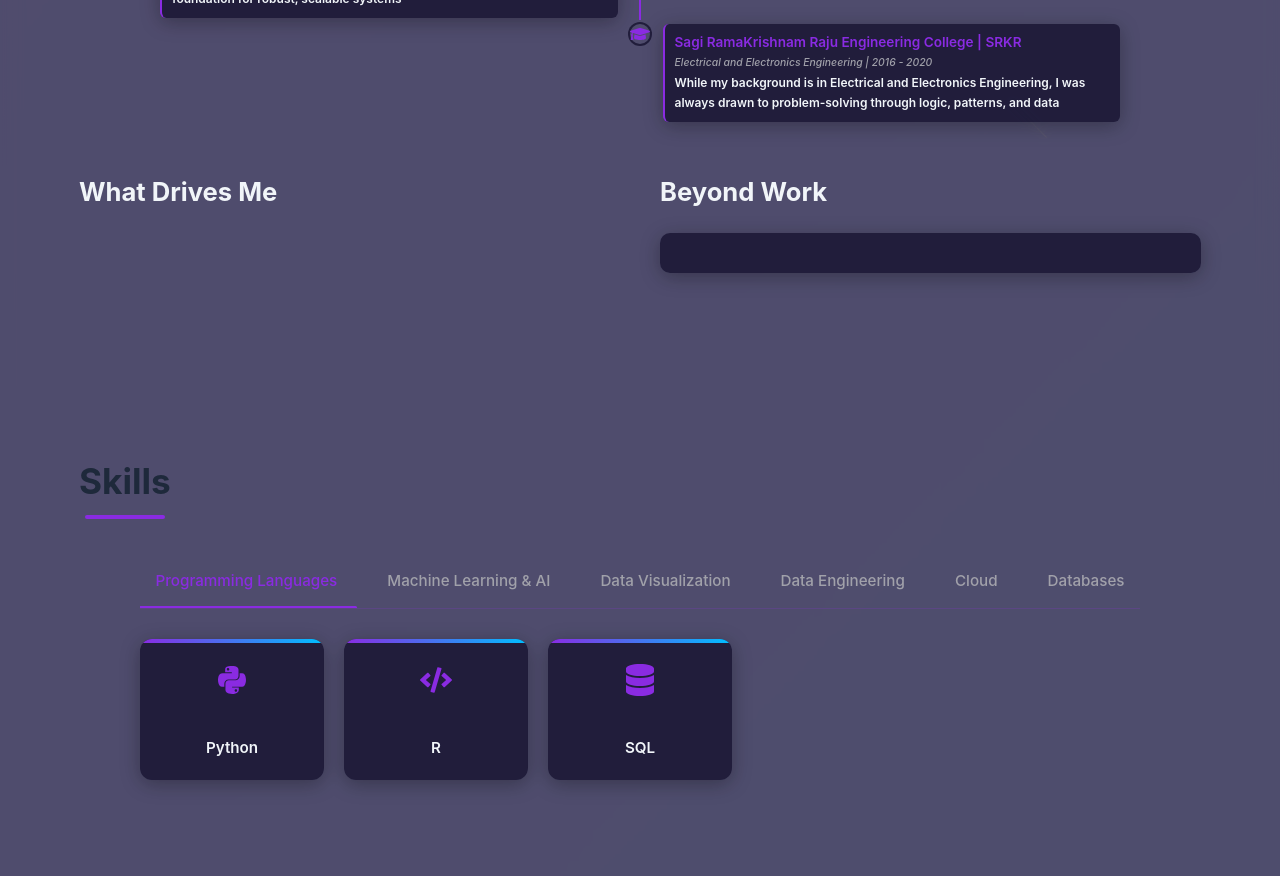
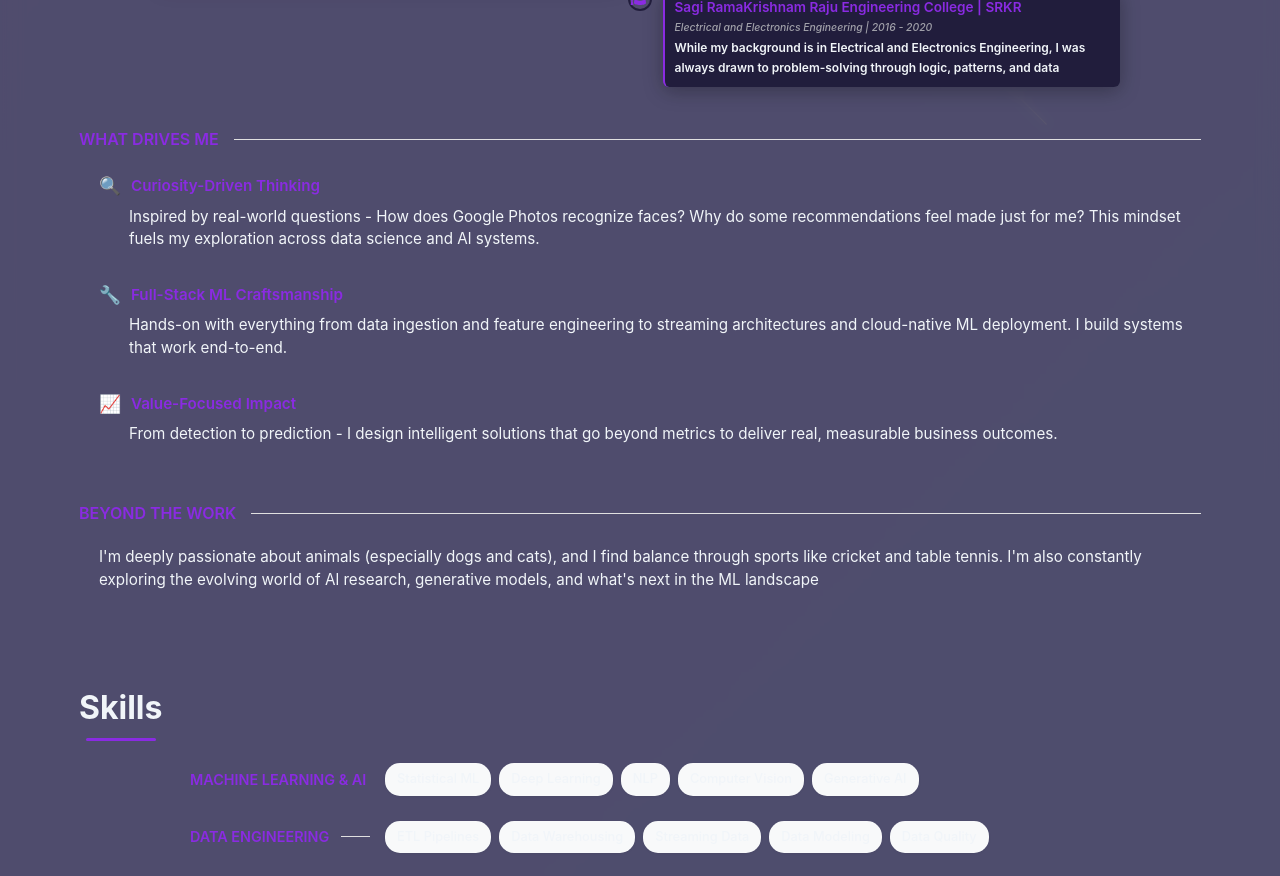
Before and after one commit to kasimajji/portifolio-website, a React (Create React App) app: page / in a window 1280 px wide. Shown: the part 1900-2776 px from the top of the page. Built offline with nearby package versions, Linux system fonts and the light colour scheme.

Commit message:
updated Ui in skills section

```diff
--- a/src/components/sections/About.js
+++ b/src/components/sections/About.js
@@ -123,31 +123,58 @@ const About = ({ profileData }) => {
           </VerticalTimeline>
         </JourneySection>
 
-        {/* Two-column layout for What Drives Me and Beyond Work */}
-        <AboutBottomSections>
-          <DrivesMeSection>
-            <h3>What Drives Me</h3>
-            <DrivesContent>
-              {profileData?.drivesMe?.split('\n\n').map((item, index) => {
-                const parts = item.split('\n');
-                const title = parts[0];
-                const description = parts.slice(1).join('\n');
+        {/* What Drives Me section with vertical line and content */}
+        <WhatDrivesMeSection>
+          <SectionHeading>
+            <h3>WHAT DRIVES ME</h3>
+            <VerticalLine />
+          </SectionHeading>
+
+          <DrivesContent>
+            {profileData?.whatDrivesMe?.split('\n').map((item, index) => {
+              // Check if the item contains a colon to separate title and description
+              const colonIndex = item.indexOf(':');
+              if (colonIndex !== -1) {
+                const title = item.substring(0, colonIndex).trim();
+                const description = item.substring(colonIndex + 1).trim();
+
+                // Determine which emoji to use based on the title
+                let emoji = '🔍'; // Default emoji
+                if (title.toLowerCase().includes('curiosity')) {
+                  emoji = '🔍';
+                } else if (title.toLowerCase().includes('full-stack')) {
+                  emoji = '🔧';
+                } else if (title.toLowerCase().includes('value')) {
+                  emoji = '📈';
+                }
 
                 return (
                   <DriveItem key={index}>
-                    <h4>{title}</h4>
-                    <p>{description}</p>
+                    <DriveItemTitle>
+                      <span className="emoji">{emoji}</span> <span className="title">{title}</span>
+                    </DriveItemTitle>
+                    <DriveItemDescription>{description}</DriveItemDescription>
                   </DriveItem>
                 );
-              })}
-            </DrivesContent>
-          </DrivesMeSection>
+              }
+              return null; // Skip items without a colon
+            }).filter(Boolean)}
+          </DrivesContent>
+        </WhatDrivesMeSection>
 
-          <BeyondSection>
-            <h3>Beyond Work</h3>
-            <p>{profileData?.beyondWork}</p>
-          </BeyondSection>
-        </AboutBottomSections>
+        {/* Beyond The Work section with vertical line */}
+        <BeyondWorkSection>
+          <SectionHeading>
+            <h3>BEYOND THE WORK</h3>
+            <VerticalLine />
+          </SectionHeading>
+
+          <BeyondContent>
+            {profileData?.beyondTheWork?.split('\n').map((paragraph, index) => (
+              <p key={index}>{paragraph}</p>
+            ))}
+          </BeyondContent>
+        </BeyondWorkSection>
       </div>
     </AboutSection>
   );
@@ -155,7 +182,7 @@ const About = ({ profileData }) => {
 
 // Styled Components
 const AboutSection = styled.section`
-  padding: 100px 0;
+  padding: 60px 0 40px; /* Reduced padding to make it more compact */
   background-color: var(--section-bg);
 `;
 
@@ -163,7 +190,7 @@ const SectionTitle = styled.h2`
   font-size: 2.2rem;
   font-weight: 700;
   text-align: center;
-  margin-bottom: 10px;
+  margin-bottom: 5px; /* Reduced from 10px to 5px */
   position: relative;
   display: inline-block;
   color: var(--text-color);
@@ -171,11 +198,11 @@ const SectionTitle = styled.h2`
   &::after {
     content: '';
     position: absolute;
-    bottom: -6px;
+    bottom: -4px; /* Reduced from -6px to -4px */
     left: 50%;
     transform: translateX(-50%);
     width: 80px;
-    height: 4px;
+    height: 3px; /* Reduced from 4px to 3px */
     background-color: var(--primary-color);
     border-radius: 2px;
   }
@@ -184,8 +211,9 @@ const SectionTitle = styled.h2`
 const AboutContent = styled.div`
   display: flex;
   justify-content: space-between;
-  align-items: flex-start; /* Align to top instead of center */
+  align-items: center; /* Changed from flex-start to center to align video with text */
   gap: 20px;
+  margin-top: 10px; /* Added margin-top to reduce space from title */
   margin-bottom: 20px;
 
   @media (max-width: 992px) {
@@ -209,7 +237,7 @@ const IntroVideo = styled.iframe`
   border-radius: 15px;
   border: none;
   box-shadow: var(--card-shadow);
-  margin-top: 30px; /* Add top margin to move it down */
+  margin-top: 35px; /* Reduced from 50px to 35px */
 `;
 
 const IntroVideoPlaceholder = styled.div`
@@ -222,7 +250,7 @@ const IntroVideoPlaceholder = styled.div`
   justify-content: center;
   color: var(--primary-color);
   border: 2px dashed var(--primary-color);
-  margin-top: 30px; /* Add top margin to move it down */
+  margin-top: 35px; /* Reduced from 50px to 35px */
 
   i {
     font-size: 3rem;
@@ -235,6 +263,7 @@ const AboutText = styled.div`
   max-width: 55%;
   text-align: left;
   padding-left: 20px;
+  padding-right: 0; /* Remove any right padding to eliminate crossed space */
   color: var(--text-color);
 
   p {
@@ -250,6 +279,7 @@ const AboutText = styled.div`
     font-weight: 600;
     display: block;
     margin-bottom: 12px;
+    max-width: 100%; /* Ensure title doesn't overflow */
   }
 
   .highlight-word {
@@ -422,73 +452,87 @@ const TimelineContent = styled.div`
 
 `;
 
-const AboutBottomSections = styled.div`
+// What Drives Me section styling
+const WhatDrivesMeSection = styled.div`
+  margin-top: 40px;
   display: flex;
-  gap: 40px;
-  margin-top: 50px;
+  flex-direction: column;
+  color: var(--text-color);
+`;
 
-  @media (max-width: 992px) {
-    flex-direction: column;
+const SectionHeading = styled.div`
+  display: flex;
+  align-items: center;
+  margin-bottom: 20px;
+
+  h3 {
+    font-size: 1rem;
+    font-weight: 600;
+    color: var(--primary-color);
+    margin-right: 15px;
+    white-space: nowrap;
   }
 `;
 
-const DrivesMeSection = styled.div`
-  flex: 1;
-  color: var(--text-color);
-
-  h3 {
-    font-size: 1.6rem;
-    text-align: left;
-    margin-bottom: 20px;
-    color: var(--text-color);
-  }
+const VerticalLine = styled.div`
+  flex-grow: 1;
+  height: 1px;
+  background-color: #e0e0e0;
 `;
 
 const DrivesContent = styled.div`
   display: flex;
   flex-direction: column;
-  gap: 20px;
+  gap: 15px;
+  padding-left: 20px;
 `;
 
 const DriveItem = styled.div`
-  background-color: var(--card-bg);
-  padding: 20px;
-  border-radius: 10px;
-  box-shadow: var(--card-shadow);
-  transition: transform 0.3s ease;
+  display: flex;
+  flex-direction: column;
+  gap: 5px;
+  padding-bottom: 15px;
+`;
+
+const DriveItemTitle = styled.div`
+  display: flex;
+  align-items: center;
+  font-weight: 600;
   color: var(--text-color);
 
-  &:hover {
-    transform: translateY(-5px);
+  .emoji {
+    margin-right: 10px;
+    font-size: 1.1rem;
   }
 
-  h4 {
+  .title {
     color: var(--primary-color);
-    margin-bottom: 15px;
-  }
-
-  p {
-    color: var(--text-color);
   }
 `;
 
-const BeyondSection = styled.div`
-  flex: 1;
+const DriveItemDescription = styled.p`
+  margin: 0;
+  padding-left: 30px;
   color: var(--text-color);
+  line-height: 1.5;
+  font-size: 0.95rem;
+`;
 
-  h3 {
-    font-size: 1.6rem;
-    text-align: left;
-    margin-bottom: 20px;
-    color: var(--text-color);
-  }
+// Beyond Work section styling
+const BeyondWorkSection = styled.div`
+  margin-top: 40px;
+  display: flex;
+  flex-direction: column;
+  color: var(--text-color);
+`;
+
+const BeyondContent = styled.div`
+  padding-left: 20px;
 
   p {
-    background-color: var(--card-bg);
-    padding: 20px;
-    border-radius: 10px;
-    box-shadow: var(--card-shadow);
-    line-height: 1.8;
+    margin: 0 0 10px 0;
+    line-height: 1.5;
+    font-size: 0.95rem;
     color: var(--text-color);
   }
 `;
--- a/src/components/sections/Projects.js
+++ b/src/components/sections/Projects.js
@@ -151,15 +151,15 @@ const Projects = ({ projectsData }) => {
 
 // Styled Components
 const ProjectsSection = styled.section`
-  padding: 100px 0;
+  padding: 40px 0;
   background-color: var(--background-color);
 `;
 
 const SectionTitle = styled.h2`
-  font-size: 2.2rem;
+  font-size: 2rem;
   font-weight: 700;
   text-align: center;
-  margin-bottom: 50px;
+  margin-bottom: 30px;
   position: relative;
   display: inline-block;
 
--- a/src/components/sections/Skills.js
+++ b/src/components/sections/Skills.js
@@ -1,103 +1,31 @@
-import React, { useState } from 'react';
+import React from 'react';
 import styled from 'styled-components';
 import { motion } from 'framer-motion';
-import {
-  FaPython, FaJava, FaJs, FaHtml5, FaCss3Alt, FaDatabase,
-  FaCode, FaBrain, FaFire, FaCogs, FaNetworkWired, FaTable,
-  FaCalculator, FaChartLine, FaChartBar, FaChartPie, FaChartArea,
-  FaBolt, FaServer, FaAws, FaMicrosoft, FaGoogle
-} from 'react-icons/fa';
 
 const Skills = ({ skillsData }) => {
   const skills = skillsData?.Skills?.[0] || {};
-  const [activeCategory, setActiveCategory] = useState(Object.keys(skills)[0] || '');
-
-  // Helper function to get appropriate icon for each skill
-  const getSkillIcon = (skill) => {
-    const skillIconMap = {
-      // Programming Languages
-      'Python': <FaPython />,
-      'R': <FaCode />,
-      'SQL': <FaDatabase />,
-      'Java': <FaJava />,
-      'JavaScript': <FaJs />,
-      'HTML': <FaHtml5 />,
-      'CSS': <FaCss3Alt />,
-
-      // Machine Learning
-      'TensorFlow': <FaBrain />,
-      'PyTorch': <FaFire />,
-      'Scikit-learn': <FaCogs />,
-      'Keras': <FaNetworkWired />,
-
-      // Data Analysis
-      'Pandas': <FaTable />,
-      'NumPy': <FaCalculator />,
-      'Matplotlib': <FaChartLine />,
-      'Seaborn': <FaChartBar />,
-      'Tableau': <FaChartPie />,
-      'Power BI': <FaChartArea />,
-
-      // Big Data
-      'Hadoop': <FaDatabase />,
-      'Spark': <FaBolt />,
-      'Hive': <FaServer />,
-
-      // Cloud
-      'AWS': <FaAws />,
-      'Azure': <FaMicrosoft />,
-      'GCP': <FaGoogle />,
-
-      // Default
-      'default': <FaCode />
-    };
-
-    // Check for partial matches
-    for (const [key, value] of Object.entries(skillIconMap)) {
-      if (skill.includes(key)) {
-        return value;
-      }
-    }
-
-    return skillIconMap.default;
-  };
 
   return (
     <SkillsSection id="skills">
       <div className="container">
         <SectionTitle>Skills</SectionTitle>
 
-        <SkillsTabs>
-          <SkillsTabsHeader>
-            {Object.keys(skills).map((category) => (
-              <SkillTab
-                key={category}
-                className={activeCategory === category ? 'active' : ''}
-                onClick={() => setActiveCategory(category)}
-              >
-                {category}
-              </SkillTab>
-            ))}
-          </SkillsTabsHeader>
+        <SkillsContent>
+          {Object.entries(skills).map(([category, skillItems]) => (
+            <SkillCategoryRow key={category}>
+              <CategoryHeading>
+                <CategoryName>{category}</CategoryName>
+                <VerticalLine />
+              </CategoryHeading>
 
-          <SkillsTabsContent>
-            {Object.entries(skills).map(([category, skillsList]) => (
-              <SkillCategory
-                key={category}
-                className={activeCategory === category ? 'active' : ''}
-              >
-                {skillsList.split(', ').map((skill, index) => (
-                  <SkillItem key={index}>
-                    <SkillIcon>
-                      {getSkillIcon(skill)}
-                    </SkillIcon>
-                    <SkillName>{skill}</SkillName>
-                  </SkillItem>
+              <SkillPills>
+                {skillItems.map((skill, index) => (
+                  <SkillPill key={index}>{skill}</SkillPill>
                 ))}
-              </SkillCategory>
-            ))}
-          </SkillsTabsContent>
-        </SkillsTabs>
+              </SkillPills>
+            </SkillCategoryRow>
+          ))}
+        </SkillsContent>
       </div>
     </SkillsSection>
   );
@@ -105,145 +33,101 @@ const Skills = ({ skillsData }) => {
 
 // Styled Components
 const SkillsSection = styled.section`
-  padding: 80px 0;
+  padding: 40px 0;
   background-color: var(--section-bg);
 `;
 
 const SectionTitle = styled.h2`
-  font-size: 2.2rem;
+  font-size: 2rem;
   font-weight: 700;
   text-align: center;
-  margin-bottom: 50px;
+  margin-bottom: 30px;
   position: relative;
   display: inline-block;
+  color: var(--text-color);
 
   &::after {
     content: '';
     position: absolute;
-    bottom: -10px;
+    bottom: -8px;
     left: 50%;
     transform: translateX(-50%);
-    width: 80px;
-    height: 4px;
+    width: 70px;
+    height: 3px;
     background-color: var(--primary-color);
     border-radius: 2px;
   }
 `;
 
-const SkillsTabs = styled.div`
-  max-width: 1000px;
+const SkillsContent = styled.div`
+  max-width: 900px;
   margin: 0 auto;
+  display: flex;
+  flex-direction: column;
+  gap: 25px;
 `;
 
-const SkillsTabsHeader = styled.div`
+const SkillCategoryRow = styled.div`
   display: flex;
-  justify-content: center;
-  margin-bottom: 30px;
-  border-bottom: 1px solid rgba(138, 43, 226, 0.2);
-  overflow-x: auto;
-  padding-bottom: 5px;
-  gap: 10px;
+  flex-direction: row;
+  gap: 15px;
 
-  &::-webkit-scrollbar {
-    height: 6px;
-  }
-
-  &::-webkit-scrollbar-track {
-    background: transparent;
-  }
-
-  &::-webkit-scrollbar-thumb {
-    background-color: var(--primary-color);
-    border-radius: 20px;
+  @media (max-width: 768px) {
+    flex-direction: column;
+    gap: 8px;
   }
 `;
 
-const SkillTab = styled.div`
-  padding: 10px 20px;
-  cursor: pointer;
-  font-weight: 500;
-  color: var(--text-light);
-  position: relative;
-  transition: all 0.3s ease;
-  white-space: nowrap;
+const CategoryHeading = styled.div`
+  display: flex;
+  align-items: center;
+  width: 180px;
+  min-width: 180px;
 
-  &.active {
-    color: var(--primary-color);
-  }
-
-  &.active::after {
-    content: '';
-    position: absolute;
-    bottom: -6px;
-    left: 0;
+  @media (max-width: 768px) {
     width: 100%;
-    height: 3px;
-    background-color: var(--primary-color);
-    border-radius: 3px;
+    min-width: 100%;
   }
 `;
 
-const SkillsTabsContent = styled.div`
-  min-height: 300px;
+const CategoryName = styled.h3`
+  font-size: 0.9rem;
+  font-weight: 600;
+  color: var(--primary-color);
+  white-space: nowrap;
+  margin: 0;
+  padding-right: 12px;
 `;
 
-const SkillCategory = styled.div`
-  display: none;
-  grid-template-columns: repeat(auto-fill, minmax(180px, 1fr));
-  gap: 20px;
-  animation: fadeIn 0.5s ease;
+const VerticalLine = styled.div`
+  flex-grow: 1;
+  height: 1px;
+  background-color: #e0e0e0;
+`;
 
-  &.active {
-    display: grid;
-  }
+const SkillPills = styled.div`
+  display: flex;
+  flex-wrap: wrap;
+  gap: 8px;
+  flex: 1;
+`;
 
-  @keyframes fadeIn {
-    from { opacity: 0; }
-    to { opacity: 1; }
+const SkillPill = styled.div`
+  background-color: #f8f9fa;
+  color: var(--text-color);
+  padding: 6px 12px;
+  border-radius: 15px;
+  font-size: 0.8rem;
+  font-weight: 500;
+  box-shadow: 0 1px 3px rgba(0, 0, 0, 0.05);
+  transition: transform 0.2s ease, box-shadow 0.2s ease, color 0.2s ease, background-color 0.2s ease;
+
+  &:hover {
+    transform: translateY(-2px);
+    box-shadow: 0 3px 6px rgba(0, 0, 0, 0.1);
+    background-color: var(--primary-color);
+    color: white;
   }
 `;
 
-const SkillItem = styled.div`
-  background-color: var(--card-bg);
-  border-radius: 12px;
-  box-shadow: var(--card-shadow);
-  padding: 20px;
-  text-align: center;
-  transition: transform 0.3s ease, box-shadow 0.3s ease;
-  display: flex;
-  flex-direction: column;
-  align-items: center;
-  justify-content: center;
-  gap: 15px;
-  position: relative;
-  overflow: hidden;
-
-  &:hover {
-    transform: translateY(-5px);
-    box-shadow: 0 10px 25px rgba(138, 43, 226, 0.15);
-  }
-
-  &::before {
-    content: '';
-    position: absolute;
-    top: 0;
-    left: 0;
-    width: 100%;
-    height: 4px;
-    background: linear-gradient(90deg, var(--primary-color), var(--secondary-color));
-  }
-`;
-
-const SkillIcon = styled.div`
-  font-size: 2rem;
-  color: var(--primary-color);
-  margin-bottom: 10px;
-`;
-
-const SkillName = styled.div`
-  font-weight: 600;
-  color: var(--text-color);
-  font-size: 0.95rem;
-`;
-
 export default Skills;
--- a/src/data/profile.json
+++ b/src/data/profile.json
@@ -11,8 +11,8 @@
   },
   "resumeLink": "/images/DS_KM_github.pdf",
   "introductionVideo": "https://www.youtube.com/embed/dQw4w9WgXcQ",
-  "aboutMe": "From insurance analytics to real-time ML systems — building data solutions that drive clarity, action, and impact.\n\nHello! I'm Kasi Majji, a Data Scientist and Machine Learning Engineer based in Chicago, IL. With 2.5+ years of experience. It didn't start with a dream of becoming a data scientist. It all started with questions. How does Google Photos group faces so perfectly? How do Netflix seem to know what I exactly I Like? That curiosity slowly turned into passion. I began exploring data, writing code, running models — not because I had to, but because I genuinely loved uncovering insights hidden beneath the surface. Over time, what started as a spark became a full-blown path.\n\nI joined Tata Consultancy Services, where I worked with insurance data. I was helping solve real problems, ones that impacted people and decisions every day. Later, I pursued a master's in information systems at Northern Illinois University to deepen my technical and strategic thinking. That journey gave me the space to experiment, build real-time AI, ML pipelines, explore cloud systems, and bring ideas to life.",
+  "aboutMe": "From insurance analytics to real-time ML systems — building data solutions that drive clarity, action, and impact.\n\n Hello! I'm Kasi Majji, a Data Scientist and Machine Learning Engineer based in Chicago, IL. With 2.5+ years of experience. It didn't start with a dream of becoming a data scientist. It all started with questions. How does Google Photos group faces so perfectly? How do Netflix seem to know what I exactly I Like? That curiosity slowly turned into passion. I began exploring data, writing code, running models — not because I had to, but because I genuinely loved uncovering insights hidden beneath the surface. Over time, what started as a spark became a full-blown path.\n\nI joined Tata Consultancy Services, where I worked with insurance data. I was helping solve real problems, ones that impacted people and decisions every day. Later, I pursued a master's in information systems at Northern Illinois University to deepen my technical and strategic thinking. That journey gave me the space to experiment, build real-time AI, ML pipelines, explore cloud systems, and bring ideas to life.",
   "journey": "Al & Data Science Practice\n2023-Present\nDelivering intelligent systems for real-world impact across domains like insurance, e-commerce, and customer intelligence\n\nNorthern Illinois University\nMaster's in Management Information Systems | 2023-2025\nFocused on Al systems, cloud computing, data analytics, and advanced statistical modeling\n\nTata Consultancy Services (TCS)\nSoftware Engineer | 2021-2023\nWorked on enterprise applications and quality assurance, laying the foundation for robust, scalable systems\n\nSagi RamaKrishnam Raju Engineering College | SRKR\nElectrical and Electronics Engineering | 2016 - 2020\nWhile my background is in Electrical and Electronics Engineering, I was always drawn to problem-solving through logic, patterns, and data",
   "whatDrivesMe": "Curiosity-Driven Thinking: Inspired by real-world questions - How does Google Photos recognize faces? Why do some recommendations feel made just for me? This mindset fuels my exploration across data science and Al systems.\nFull-Stack ML Craftsmanship: Hands-on with everything from data ingestion and feature engineering to streaming architectures and cloud-native ML deployment. I build systems that work end-to-end.\nValue-Focused Impact: From detection to prediction - I design intelligent solutions that go beyond metrics to deliver real, measurable business outcomes.",
-  "beyondTheWork": "I'm deeply passionate about animals (especially dogs and cats), and I find balance through sports like cricket and table tennis.\nI'm also constantly exploring the evolving world of Al research, generative models, and what's next in the ML landscape"
+  "beyondTheWork": "I'm deeply passionate about animals (especially dogs and cats), and I find balance through sports like cricket and table tennis. I'm also constantly exploring the evolving world of Al research, generative models, and what's next in the ML landscape"
 }
--- a/src/data/skills.json
+++ b/src/data/skills.json
@@ -1,12 +1,12 @@
 {
-    "Skills": [
-      {
-        "Programming Languages": "Python, R, SQL",
-        "Machine Learning & AI": "Statistical ML, Deep Learning, NLP, Computer Vision, Generative AI",
-        "Data Visualization": "Matplotlib, Seaborn, Plotly, Power BI, Tableau",
-        "Data Engineering": "ETL Pipelines, Data Warehouse & Data Lake, Streaming Data, Data Modeling, Data Quality",
-        "Cloud": "AWS, GCP, Azure",
-        "Databases": "PostgreSQL, MySQL, MongoDB, Snowflake, Redis"
-      }
-    ]
+  "Skills": [
+    {
+      "MACHINE LEARNING & AI": ["Statistical ML", "Deep Learning", "NLP", "Computer Vision", "Generative AI"],
+      "DATA ENGINEERING": ["ETL Pipelines", "Data Warehousing", "Streaming Data", "Data Modeling", "Data Quality"],
+      "PROGRAMMING": ["Python", "SQL", "R", "JavaScript", "Scala"],
+      "CLOUD & DEVOPS": ["AWS", "Docker", "CI/CD", "Kubernetes", "MLOps"],
+      "DATA VISUALIZATION": ["Tableau", "Power BI", "D3.js", "Matplotlib/Seaborn", "Plotly"],
+      "DATABASES": ["PostgreSQL", "MongoDB", "Snowflake", "Redis", "Elasticsearch"]
+    }
+  ]
 }
```
